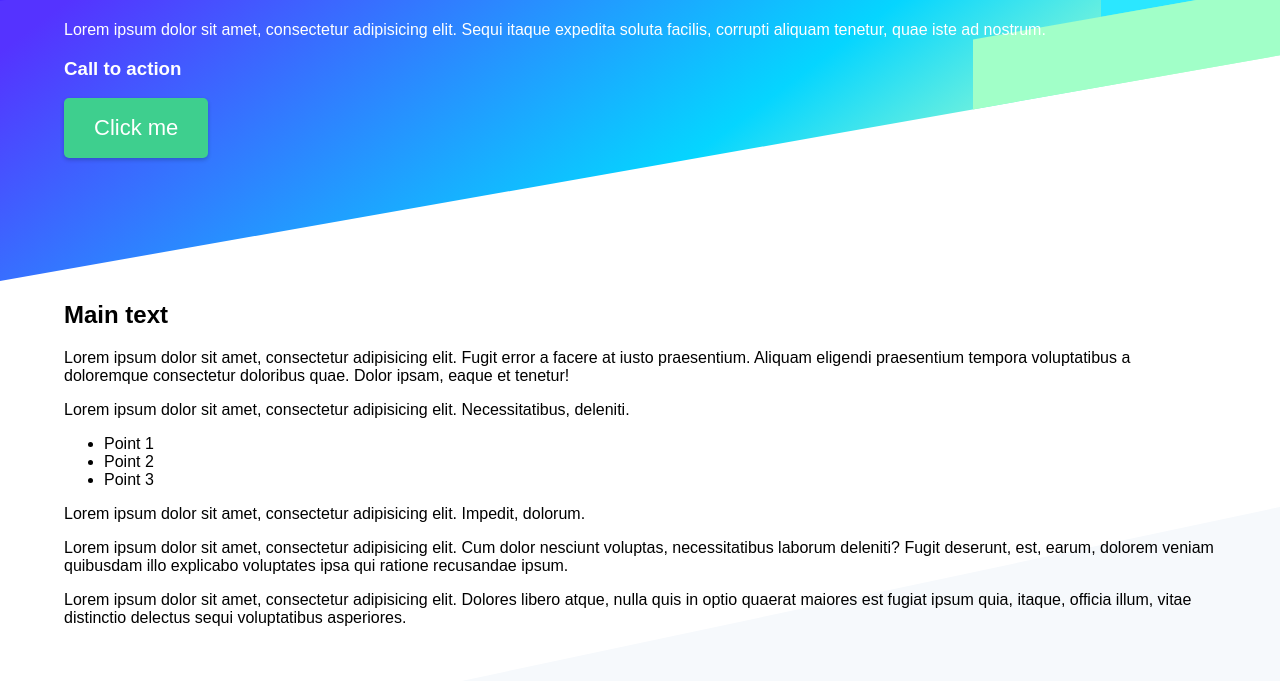
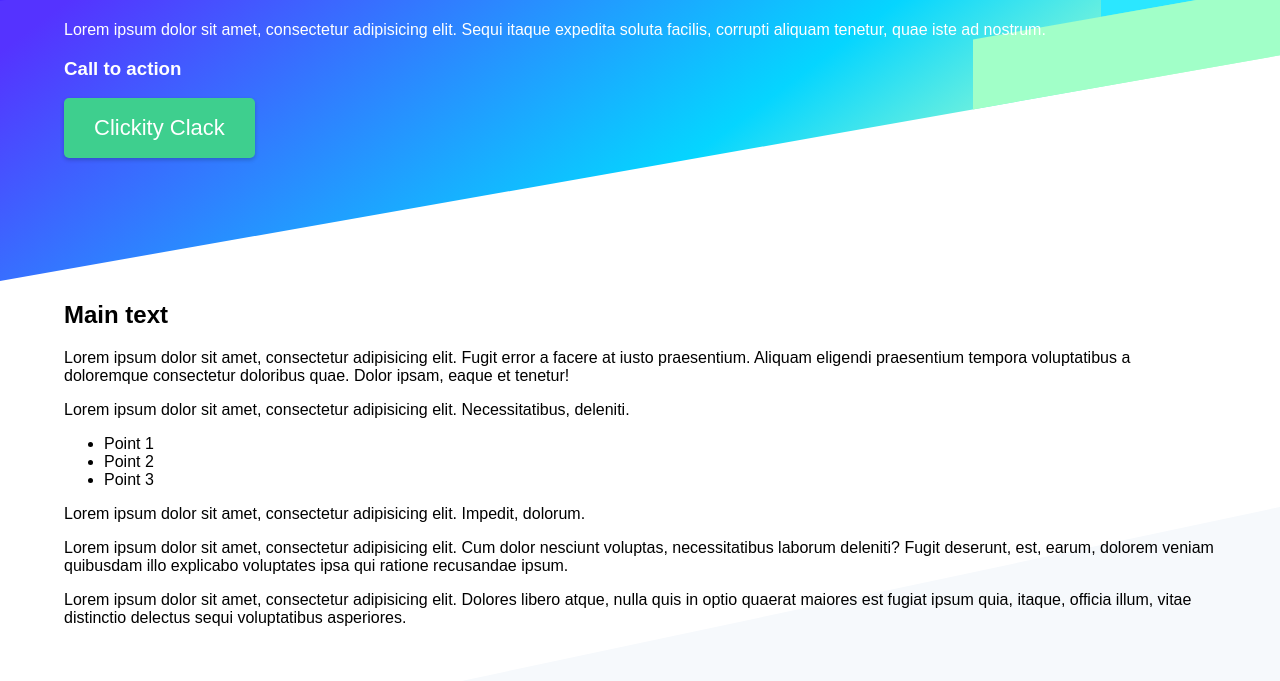
Before and after one commit to howardmann/css_slant, a plain HTML site: page index.html in a window 1280 px wide. Shown: the part 119-800 px from the top of the page. Drawn offline with Linux system fonts and the light colour scheme.

Commit message:
fixed banner z-index

```diff
--- a/index.html
+++ b/index.html
@@ -19,7 +19,7 @@
       <h1>CSS slant experiment</h1>
       <p>Lorem ipsum dolor sit amet, consectetur adipisicing elit. Sequi itaque expedita soluta facilis, corrupti aliquam tenetur, quae iste ad nostrum.</p>
       <h3>Call to action</h3>
-      <button>Click me</button>
+      <button>Clickity Clack</button>
     </div>
   </div>
   <header>
--- a/styles/styles.css
+++ b/styles/styles.css
@@ -9,7 +9,6 @@ body {
 #banner {
   position: relative;
   width: 100%;
-  z-index: -1;
 }
 
 #stripes {
@@ -67,23 +66,6 @@ body {
   margin: 0 5%;
 }
 
-/*button {
-  white-space: nowrap;
-  display: inline-block;
-  height: 40px;
-  line-height: 40px;
-  padding: 0 14px;
-  box-shadow: 0 4px 6px rgba(50, 50, 93, .11), 0 1px 3px rgba(0, 0, 0, .08);
-  background: #fff;
-  border-radius: 4px;
-  font-size: 15px;
-  font-weight: 600;
-  text-transform: uppercase;
-  letter-spacing: .025em;
-  color: #6772e5;
-  text-decoration: none
-}*/
-
 button {
   background: #3ECF8E;
   box-shadow: 0 2px 4px 0 rgba(0,0,0,0.20);
@@ -93,6 +75,16 @@ button {
   height: 60px;
   padding: 15px 30px;
   border: none;
+  cursor: pointer;
+}
+
+button:active {
+  background: #a1ffc8;
+  color: black;
+}
+
+button:focus {
+  outline:0;
 }
 
 header {
```
